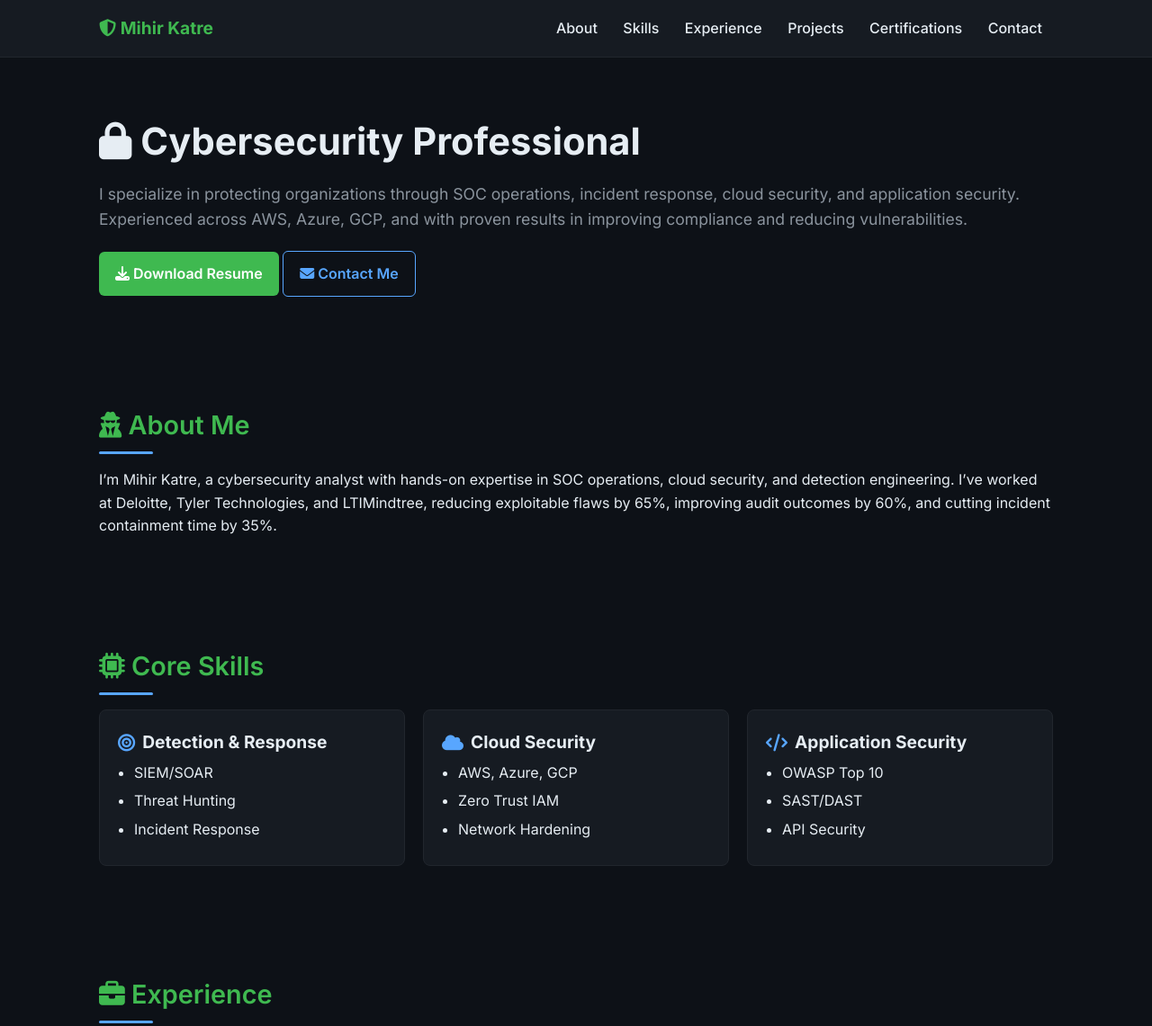
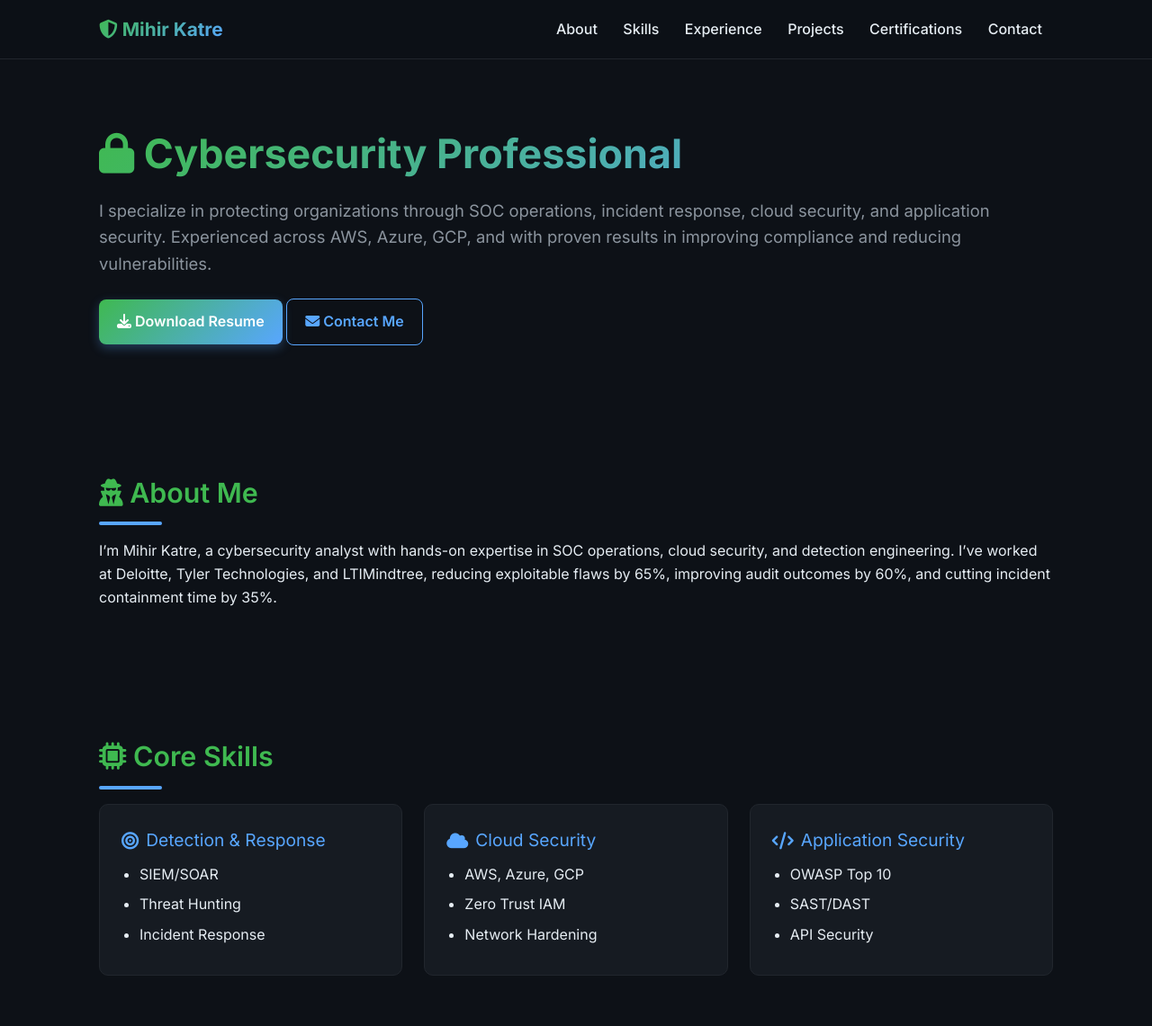
Before and after one commit to mihirkatre/mihirkatre.github.io, a plain HTML site: page index.html in a window 1280 px wide. Shown: the top 1141 px of the page at 90% size. Drawn offline with Linux system fonts and the light colour scheme.

Commit message:
revision 5

```diff
--- a/index.html
+++ b/index.html
@@ -15,37 +15,40 @@
       --muted: #8b949e;
       --brand: #3fb950;
       --accent: #58a6ff;
+      --gradient: linear-gradient(135deg, #3fb950, #58a6ff);
     }
     * { box-sizing: border-box; margin: 0; padding: 0; }
     body { font-family: 'Inter', sans-serif; background: var(--bg); color: var(--text); line-height: 1.6; }
     a { color: var(--accent); text-decoration: none; }
-    header { background: var(--panel); border-bottom: 1px solid #21262d; position: sticky; top: 0; z-index: 10; }
+    header { background: rgba(13, 17, 23, 0.95); backdrop-filter: blur(10px); border-bottom: 1px solid #21262d; position: sticky; top: 0; z-index: 10; }
     .nav { display: flex; justify-content: space-between; align-items: center; max-width: 1100px; margin: 0 auto; padding: 16px 20px; }
-    .nav a { margin: 0 12px; font-weight: 500; color: var(--text); }
+    .nav a { margin: 0 12px; font-weight: 500; color: var(--text); transition: color 0.2s; }
     .nav a:hover { color: var(--accent); }
-    .brand { font-weight: 700; color: var(--brand); font-size: 1.2rem; }
-    .container { max-width: 1100px; margin: 0 auto; padding: 60px 20px; position: relative; }
-    h1 { font-size: 2.6rem; font-weight: 700; margin-bottom: 12px; }
-    h2 { font-size: 1.8rem; font-weight: 600; margin-bottom: 16px; color: var(--brand); position: relative; }
-    h2::after { content: ""; display: block; width: 60px; height: 3px; background: var(--accent); margin-top: 6px; border-radius: 2px; }
-    p.lead { font-size: 1.1rem; margin-bottom: 20px; color: var(--muted); }
-    .btn { display: inline-block; padding: 12px 18px; border-radius: 6px; font-weight: 600; cursor: pointer; transition: background 0.2s; }
-    .btn.primary { background: var(--brand); color: #fff; }
-    .btn.primary:hover { background: #2ea043; }
+    .brand { font-weight: 700; font-size: 1.3rem; background: var(--gradient); -webkit-background-clip: text; -webkit-text-fill-color: transparent; }
+    .container { max-width: 1100px; margin: 0 auto; padding: 70px 20px; position: relative; }
+    h1 { font-size: 2.8rem; font-weight: 700; margin-bottom: 12px; background: var(--gradient); -webkit-background-clip: text; -webkit-text-fill-color: transparent; }
+    h2 { font-size: 1.9rem; font-weight: 600; margin-bottom: 16px; color: var(--brand); position: relative; }
+    h2::after { content: ""; display: block; width: 70px; height: 4px; background: var(--accent); margin-top: 8px; border-radius: 3px; }
+    p.lead { font-size: 1.15rem; margin-bottom: 20px; color: var(--muted); }
+    .btn { display: inline-block; padding: 12px 20px; border-radius: 8px; font-weight: 600; cursor: pointer; transition: all 0.3s ease; }
+    .btn.primary { background: var(--gradient); color: #fff; box-shadow: 0 4px 12px rgba(88,166,255,0.3); }
+    .btn.primary:hover { transform: translateY(-2px); box-shadow: 0 6px 18px rgba(88,166,255,0.5); }
     .btn.outline { border: 1px solid var(--accent); color: var(--accent); background: transparent; }
     .btn.outline:hover { background: rgba(88,166,255,0.1); }
-    .card { background: var(--panel); border: 1px solid #21262d; border-radius: 8px; padding: 20px; }
-    .grid { display: grid; gap: 20px; }
+    .card { background: var(--panel); border: 1px solid #21262d; border-radius: 10px; padding: 24px; transition: transform 0.3s, box-shadow 0.3s; }
+    .card:hover { transform: translateY(-6px); box-shadow: 0 8px 20px rgba(0,0,0,0.4); border-color: var(--accent); }
+    .grid { display: grid; gap: 24px; }
     .grid.cols-2 { grid-template-columns: repeat(2, 1fr); }
     .grid.cols-3 { grid-template-columns: repeat(3, 1fr); }
     @media(max-width:900px){ .grid.cols-2, .grid.cols-3 { grid-template-columns: 1fr; } }
-    ul { padding-left: 18px; }
-    ul li { margin: 6px 0; }
-    .exp-item { margin-bottom: 20px; }
+    ul { padding-left: 20px; }
+    ul li { margin: 8px 0; }
+    .exp-item { margin-bottom: 26px; padding-left: 14px; border-left: 3px solid var(--accent); }
     .exp-item h3 { margin-bottom: 6px; }
-    footer { text-align: center; padding: 30px 0; border-top: 1px solid #21262d; color: var(--muted); }
-    .icon-title { display: flex; align-items: center; gap: 8px; font-size: 1.2rem; }
-    .icon-title i { color: var(--accent); }
+    footer { text-align: center; padding: 30px 0; border-top: 1px solid #21262d; color: var(--muted); margin-top: 40px; }
+    .icon-title { display: flex; align-items: center; gap: 8px; font-size: 1.2rem; margin-bottom: 10px; color: var(--accent); }
+    .hero-bg { position: absolute; top: 0; left: 0; width: 100%; height: 100%; z-index: 0; background: radial-gradient(circle at top left, rgba(88,166,255,0.15), transparent 40%), radial-gradient(circle at bottom right, rgba(63,185,80,0.15), transparent 40%); }
+    .container > * { position: relative; z-index: 1; }
   </style>
 </head>
 <body>
@@ -64,9 +67,10 @@
   </header>
 
   <section class="container" id="hero">
+    <div class="hero-bg"></div>
     <h1><i class="fa-solid fa-lock"></i> Cybersecurity Professional</h1>
     <p class="lead">I specialize in protecting organizations through SOC operations, incident response, cloud security, and application security. Experienced across AWS, Azure, GCP, and with proven results in improving compliance and reducing vulnerabilities.</p>
-    <div style="margin-top: 20px;">
+    <div style="margin-top: 24px;">
       <a href="assets/resume.pdf" class="btn primary" download><i class="fa-solid fa-download"></i> Download Resume</a>
       <a href="#contact" class="btn outline"><i class="fa-solid fa-envelope"></i> Contact Me</a>
     </div>
@@ -80,9 +84,9 @@
   <section class="container" id="skills">
     <h2><i class="fa-solid fa-microchip"></i> Core Skills</h2>
     <div class="grid cols-3">
-      <div class="card"><div class="icon-title"><i class="fa-solid fa-bullseye"></i><strong>Detection & Response</strong></div><ul><li>SIEM/SOAR</li><li>Threat Hunting</li><li>Incident Response</li></ul></div>
-      <div class="card"><div class="icon-title"><i class="fa-solid fa-cloud"></i><strong>Cloud Security</strong></div><ul><li>AWS, Azure, GCP</li><li>Zero Trust IAM</li><li>Network Hardening</li></ul></div>
-      <div class="card"><div class="icon-title"><i class="fa-solid fa-code"></i><strong>Application Security</strong></div><ul><li>OWASP Top 10</li><li>SAST/DAST</li><li>API Security</li></ul></div>
+      <div class="card"><div class="icon-title"><i class="fa-solid fa-bullseye"></i> Detection & Response</div><ul><li>SIEM/SOAR</li><li>Threat Hunting</li><li>Incident Response</li></ul></div>
+      <div class="card"><div class="icon-title"><i class="fa-solid fa-cloud"></i> Cloud Security</div><ul><li>AWS, Azure, GCP</li><li>Zero Trust IAM</li><li>Network Hardening</li></ul></div>
+      <div class="card"><div class="icon-title"><i class="fa-solid fa-code"></i> Application Security</div><ul><li>OWASP Top 10</li><li>SAST/DAST</li><li>API Security</li></ul></div>
     </div>
   </section>
 
```
